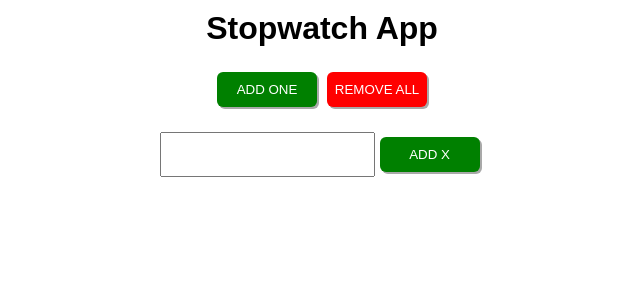
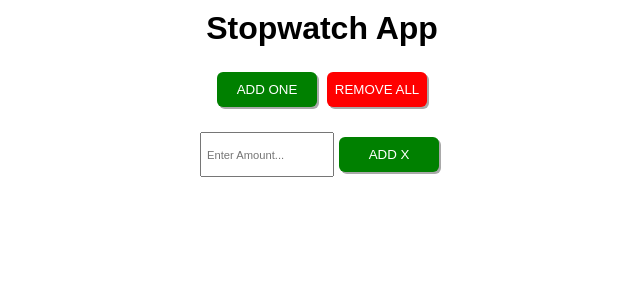
Before and after one commit to RJDNet/StopWatch, a React (Create React App) app: page / in a window 1280 px wide. Shown: the top 300 px of the page, without its empty margins (318-958 px from the left). Built offline with nearby package versions, Linux system fonts and the light colour scheme.

Commit message:
Input Updates

```diff
--- a/src/StopWatchContainer/Components/StopWatchContainer.tsx
+++ b/src/StopWatchContainer/Components/StopWatchContainer.tsx
@@ -63,7 +63,7 @@ export const StopWatchContainer: React.FC<IComponentProps> = (props): JSX.Elemen
 				<button className={BUTTON_CONTAINER_REMOVE_BUTTON_CLASSNAME} onClick={removeAllStopWatches}>REMOVE ALL</button>
 			</div>
 			<div className={BUTTON_CONTAINER_CLASSNAME}>
-				<input className={BUTTON_CONTAINER_AMOUNT_INPUT_CLASSNAME} type='number' value={amount} onChange={e => setAmount(e.target.value)}></input>
+				<input className={BUTTON_CONTAINER_AMOUNT_INPUT_CLASSNAME} type='number' placeholder='Enter Amount...' value={amount} onChange={e => setAmount(e.target.value)}></input>
 				<button className={BUTTON_CONTAINER_ADDX_BUTTON_CLASSNAME} onClick={addXStopWatch}>ADD X</button>
 			</div>
 			<div className={STOPWATCH_FLEXCONTAINER_CLASSNAME}>
--- a/src/Styles/_StopWatchContainer.scss
+++ b/src/Styles/_StopWatchContainer.scss
@@ -53,9 +53,10 @@ body {
         }
 
         & > .stopwatches-container__button-container__amount-input {
+            width: 120px;
+            padding: $small-padding / 2;
             font-family: $font-family;
-            font-size: 1em;
-            text-align: center;
+            font-size: 0.7em;
         }
 
         & > .stopwatches-container__button-container__removeall-button {
--- a/src/index.css
+++ b/src/index.css
@@ -77,9 +77,10 @@ body {
 }
 
 .stopwatches-container > .stopwatches-container__button-container > .stopwatches-container__button-container__amount-input {
+  width: 120px;
+  padding: 5px;
   font-family: Arial, Helvetica, sans-serif;
-  font-size: 1em;
-  text-align: center;
+  font-size: 0.7em;
 }
 
 .stopwatches-container > .stopwatches-container__button-container > .stopwatches-container__button-container__removeall-button {
```
Also changed, not shown: 1 other file (tests, documents, lock files or other folders).
